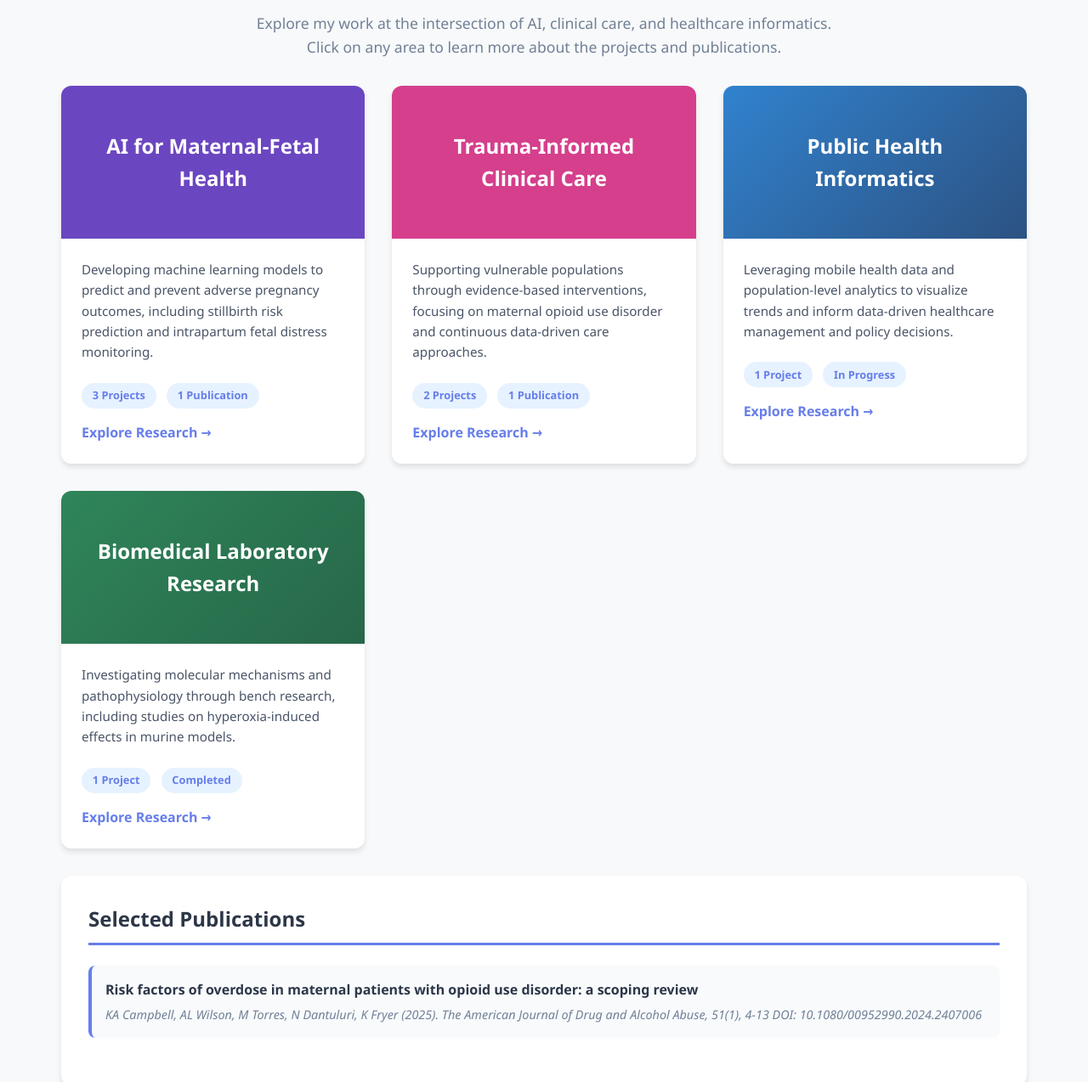
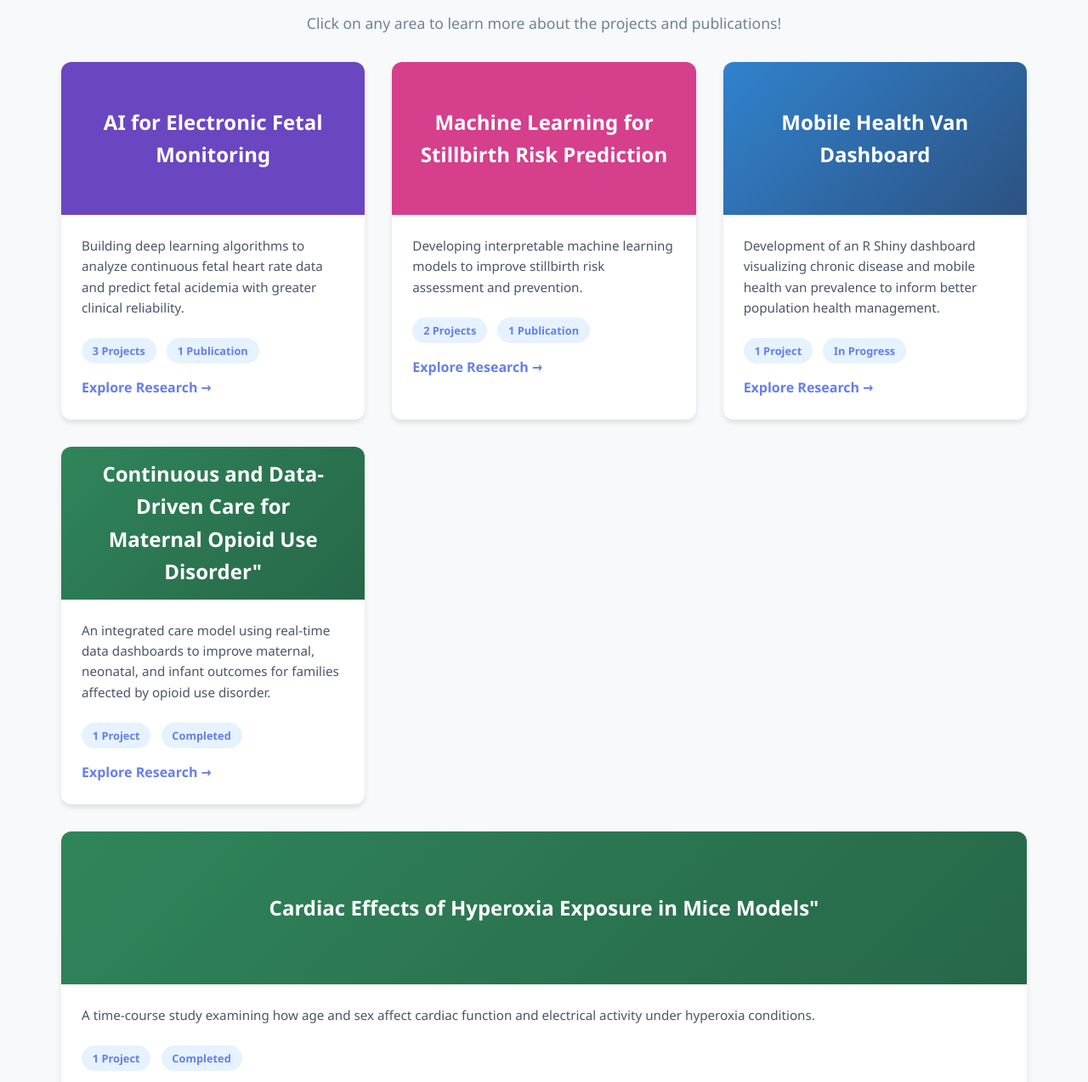
Before and after one commit to ndantuluri429/ndantuluri429.github.io, a plain HTML site: page index.html in a window 1280 px wide. Shown: the part 586-1860 px from the top of the page at 85% size. Drawn offline with Linux system fonts and the light colour scheme.

Commit message:
Update index.html

```diff
--- a/index.html
+++ b/index.html
@@ -342,14 +342,14 @@
         <!-- Research Focus Areas -->
         <div id="research" class="research-intro">
             <h2>My Research Focus Areas</h2>
-            <p>Explore my work at the intersection of AI, clinical care, and healthcare informatics. Click on any area to learn more about the projects and publications.</p>
+            <p>Click on any area to learn more about the projects and publications!</p>
         </div>
 
         <div class="panels-grid">
-            <div class="panel" onclick="alert('Feature coming soon: Full page with all Maternal-Fetal Health AI projects!')">
-                <div class="panel-icon">AI for Maternal-Fetal Health</div>
+            <div class="panel" onclick="alert('Feature coming soon: Full page with all projects!')">
+                <div class="panel-icon">AI for Electronic Fetal Monitoring</div>
                 <div class="panel-content">
-                    <p>Developing machine learning models to predict and prevent adverse pregnancy outcomes, including stillbirth risk prediction and intrapartum fetal distress monitoring.</p>
+                    <p>Building deep learning algorithms to analyze continuous fetal heart rate data and predict fetal acidemia with greater clinical reliability.</p>
                     <div>
                         <span class="panel-badge">3 Projects</span>
                         <span class="panel-badge">1 Publication</span>
@@ -358,10 +358,10 @@
                 </div>
             </div>
 
-            <div class="panel" onclick="alert('Feature coming soon: Full page with all Trauma-Informed Care projects!')">
-                <div class="panel-icon">Trauma-Informed Clinical Care</div>
+            <div class="panel" onclick="alert('Feature coming soon: Full page with all projects!')">
+                <div class="panel-icon"> Machine Learning for Stillbirth Risk Prediction</div>
                 <div class="panel-content">
-                    <p>Supporting vulnerable populations through evidence-based interventions, focusing on maternal opioid use disorder and continuous data-driven care approaches.</p>
+                    <p>Developing interpretable machine learning models to improve stillbirth risk assessment and prevention.</p>
                     <div>
                         <span class="panel-badge">2 Projects</span>
                         <span class="panel-badge">1 Publication</span>
@@ -370,10 +370,10 @@
                 </div>
             </div>
 
-            <div class="panel" onclick="alert('Feature coming soon: Full page with all Public Health Informatics projects!')">
-                <div class="panel-icon">Public Health Informatics</div>
+            <div class="panel" onclick="alert(''Feature coming soon: Full page with all projects!')">
+                <div class="panel-icon">Mobile Health Van Dashboard</div>
                 <div class="panel-content">
-                    <p>Leveraging mobile health data and population-level analytics to visualize trends and inform data-driven healthcare management and policy decisions.</p>
+                    <p>Development of an R Shiny dashboard visualizing chronic disease and mobile health van prevalence to inform better population health management.</p>
                     <div>
                         <span class="panel-badge">1 Project</span>
                         <span class="panel-badge">In Progress</span>
@@ -382,10 +382,36 @@
                 </div>
             </div>
 
-            <div class="panel" onclick="alert('Feature coming soon: Full page with all Biomedical Lab Research projects!')">
-                <div class="panel-icon">Biomedical Laboratory Research</div>
+            <div class="panel" onclick="alert('Feature coming soon: Full page with all projects!')">
+                <div class="panel-icon">Continuous and Data-Driven Care for Maternal Opioid Use Disorder"</div>
                 <div class="panel-content">
-                    <p>Investigating molecular mechanisms and pathophysiology through bench research, including studies on hyperoxia-induced effects in murine models.</p>
+                    <p>An integrated care model using real-time data dashboards to improve maternal, neonatal, and infant outcomes for families affected by opioid use disorder.</p>
+                    <div>
+                        <span class="panel-badge">1 Project</span>
+                        <span class="panel-badge">Completed</span>
+                    </div>
+                    <a href="#" class="explore-btn" onclick="event.stopPropagation();">Explore Research →</a>
+                </div>
+            </div>
+        </div>
+
+         <div class="panel" onclick="alert('Feature coming soon: Full page with all projects!')">
+                <div class="panel-icon">Cardiac Effects of Hyperoxia Exposure in Mice Models"</div>
+                <div class="panel-content">
+                    <p>A time-course study examining how age and sex affect cardiac function and electrical activity under hyperoxia conditions.</p>
+                    <div>
+                        <span class="panel-badge">1 Project</span>
+                        <span class="panel-badge">Completed</span>
+                    </div>
+                    <a href="#" class="explore-btn" onclick="event.stopPropagation();">Explore Research →</a>
+                </div>
+            </div>
+        </div>
+
+        <div class="panel" onclick="alert('Feature coming soon: Full page with all projects!')">
+                <div class="panel-icon">Gender-Based Violence and Health Systems Response"</div>
+                <div class="panel-content">
+                    <p>Exploring the intersection of trauma-informed healthcare and community-based interventions to support survivors of gender-based violence.</p>
                     <div>
                         <span class="panel-badge">1 Project</span>
                         <span class="panel-badge">Completed</span>
```
